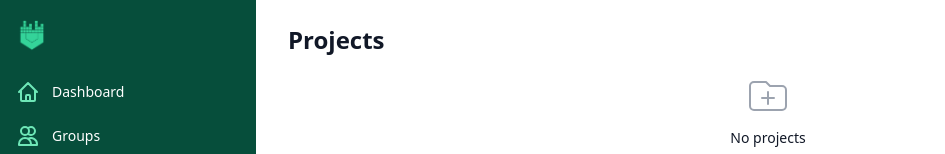
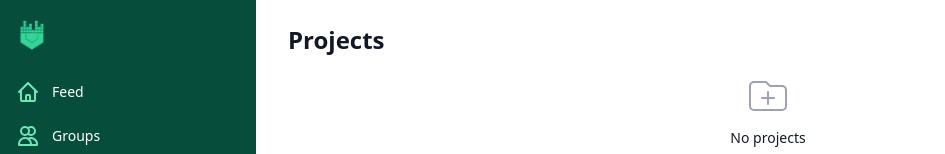
Before and after one commit to RyChrome/ub-hacking-2021, a Next.js app in the folder web/: page /projects in a window 1280 px wide. Shown: the top 154 px of the page, without its empty margins (0-945 px from the left). Built offline with nearby package versions, Linux system fonts and the light colour scheme.

Commit message:
Fixed more sidebar elements

```diff
--- a/web/pages/projects/index.tsx
+++ b/web/pages/projects/index.tsx
@@ -14,9 +14,9 @@ import {
 import Projects from './projects'
 
 const navigation = [
-  { name: 'Dashboard', href: '#', icon: HomeIcon, current: false },
-  { name: 'Groups', href: '#', icon: UsersIcon, current: false },
-  { name: 'Projects', href: '#', icon: FolderIcon, current: true },
+  { name: 'Feed', href: '/feed', icon: HomeIcon, current: false },
+  { name: 'Groups', href: '/groups', icon: UsersIcon, current: false },
+  { name: 'Projects', href: '/projects', icon: FolderIcon, current: true },
   // { name: 'Calendar', href: '#', icon: CalendarIcon, current: false },
   // { name: 'Documents', href: '#', icon: InboxIcon, current: false },
   // { name: 'Reports', href: '#', icon: ChartBarIcon, current: false },
@@ -140,11 +140,13 @@ export default function Example() {
           <div className="flex-1 flex flex-col min-h-0 bg-green-900">
             <div className="flex-1 flex flex-col pt-5 pb-4 overflow-y-auto">
               <div className="flex items-center flex-shrink-0 px-4">
-                <img
-                  className="h-8 w-auto"
-                  src="/openbeats-teal.png"
-                  alt="Open Beats"
-                />
+                <a href = '../'>
+                  <img
+                    className="h-8 w-auto"
+                    src="/openbeats-teal.png"
+                    alt="Open Beats"
+                  />
+                </a>
               </div>
               <nav className="mt-5 flex-1 px-2 space-y-1">
                 {navigation.map((item) => (
```
